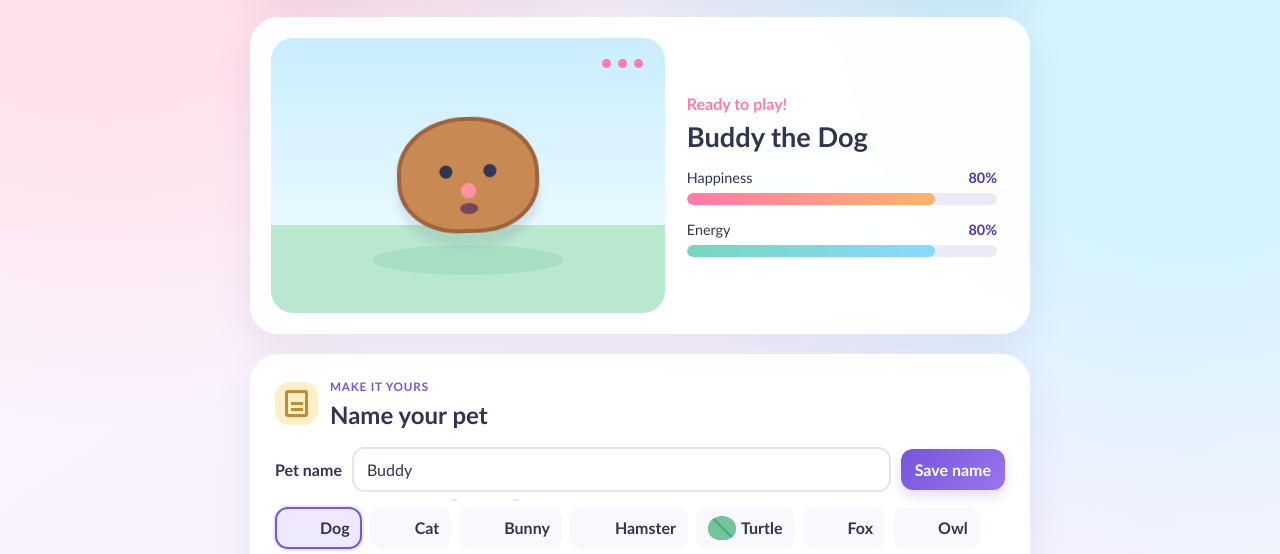
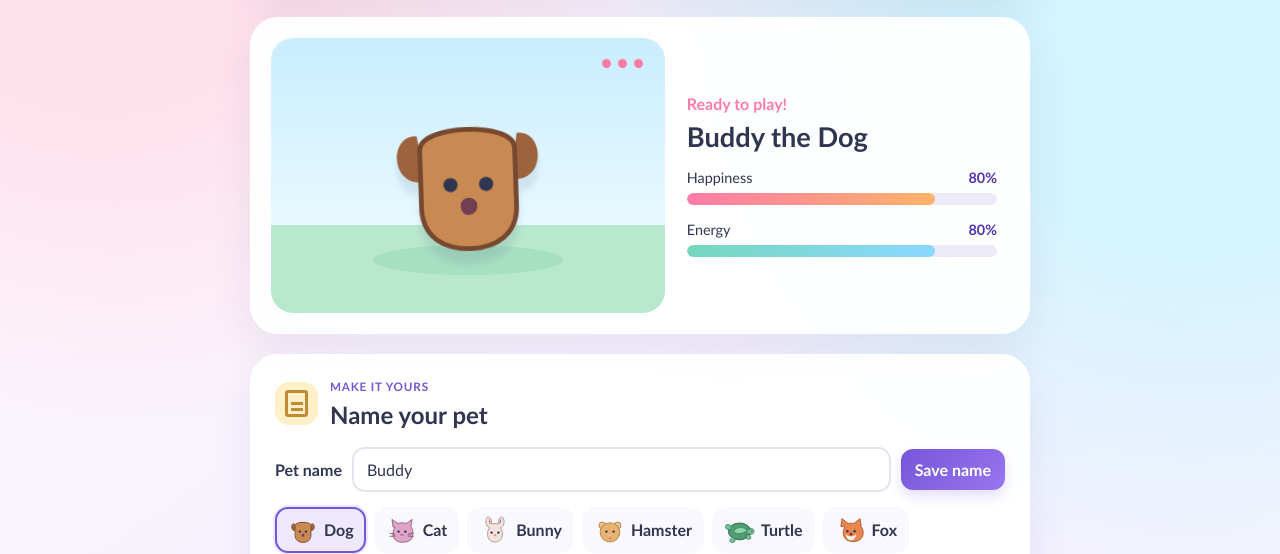
Before and after one commit to shenli32/MathSmart, a plain HTML site: page public/index.html in a window 1280 px wide. Shown: the part 253-807 px from the top of the page. Drawn offline with Linux system fonts and the light colour scheme.

Commit message:
Draw recognizable animal pets

```diff
--- a/public/app.js
+++ b/public/app.js
@@ -2,6 +2,22 @@ const pets = {
   dog: { label: "Dog" }, cat: { label: "Cat" }, bunny: { label: "Bunny" }, hamster: { label: "Hamster" },
   turtle: { label: "Turtle" }, fox: { label: "Fox" }, owl: { label: "Owl" }, penguin: { label: "Penguin" },
   frog: { label: "Frog" }, parrot: { label: "Parrot" },
+};
+
+const petSvg = type => {
+  const drawings = {
+    dog: `<svg viewBox="0 0 160 140" aria-hidden="true"><path fill="#9c633e" d="M38 36C15 34 14 75 40 75V46c15 19 29 27 40 27s25-8 40-27v29c26 0 25-41 2-39l-2 14c-13-13-26-20-40-20s-27 7-40 20z"/><path fill="#c98952" stroke="#75482f" stroke-width="4" d="M40 48c0-22 80-22 80 0v49c0 24-18 35-40 35s-40-11-40-35z"/><circle cx="65" cy="78" r="6" fill="#30364f"/><circle cx="95" cy="78" r="6" fill="#30364f"/><path fill="#704052" d="M73 96c0-9 14-9 14 0s-14 11-14 0z"/></svg>`,
+    cat: `<svg viewBox="0 0 160 140" aria-hidden="true"><path fill="#dfa5c8" stroke="#8c4e76" stroke-width="4" d="M35 55 30 17l29 21c13-5 29-5 42 0l29-21-5 38c7 9 10 20 10 34 0 29-20 42-50 42s-50-13-50-42c0-14 3-25 10-34z"/><circle cx="63" cy="78" r="6" fill="#30364f"/><circle cx="97" cy="78" r="6" fill="#30364f"/><path fill="none" stroke="#704052" stroke-width="4" stroke-linecap="round" d="M73 94q7 6 14 0M43 91 20 86m25 14-25 2m92-11 23-5m-25 14 25 2"/></svg>`,
+    bunny: `<svg viewBox="0 0 160 140" aria-hidden="true"><path fill="#f1e4dc" stroke="#a88c84" stroke-width="4" d="M53 59C27 52 31 3 48 5c17 2 15 35 15 35 9-3 25-3 34 0 0 0-2-33 15-35 17-2 21 47-5 54 7 8 10 18 10 31 0 27-17 40-37 40s-37-13-37-40c0-13 3-23 10-31z"/><path stroke="#ddaec0" stroke-width="5" d="M49 14c9 9 7 19 7 27m55-27c-9 9-7 19-7 27"/><circle cx="63" cy="83" r="6" fill="#30364f"/><circle cx="97" cy="83" r="6" fill="#30364f"/><path fill="#e994aa" d="M74 96c0-8 12-8 12 0s-12 8-12 0z"/></svg>`,
+    hamster: `<svg viewBox="0 0 160 140" aria-hidden="true"><circle cx="42" cy="47" r="17" fill="#edc38d" stroke="#a87545" stroke-width="4"/><circle cx="118" cy="47" r="17" fill="#edc38d" stroke="#a87545" stroke-width="4"/><ellipse cx="80" cy="82" rx="49" ry="48" fill="#e8b36f" stroke="#a87545" stroke-width="4"/><circle cx="62" cy="78" r="6" fill="#30364f"/><circle cx="98" cy="78" r="6" fill="#30364f"/><circle cx="80" cy="96" r="8" fill="#f3b0b8"/><path fill="none" stroke="#a87545" stroke-width="3" d="M80 103v10m-8 0h16"/></svg>`,
+    turtle: `<svg viewBox="0 0 160 140" aria-hidden="true"><ellipse cx="78" cy="77" rx="56" ry="42" fill="#4f9d70" stroke="#31704e" stroke-width="5"/><path fill="#72c49a" stroke="#31704e" stroke-width="4" d="M120 68c23-11 32 0 29 13-3 11-17 14-31 5M34 49c-16-13-28-5-26 7 2 11 12 15 25 11m4 44c-14 13-4 24 8 21 9-2 13-11 9-21m57-1c13 14 26 4 22-7-3-9-13-12-22-8z"/><path fill="#8dd6a9" stroke="#31704e" stroke-width="3" d="M48 77c14-23 49-29 66-4-10 9-21 14-34 15-13 1-23-3-32-11z"/><circle cx="139" cy="76" r="3" fill="#30364f"/></svg>`,
+    fox: `<svg viewBox="0 0 160 140" aria-hidden="true"><path fill="#e8864e" stroke="#a34c2b" stroke-width="4" d="M29 53 35 13l31 25c9-3 19-3 28 0l31-25 6 40c7 9 10 19 10 32 0 29-24 43-50 43s-50-14-50-43c0-13 3-23 10-32z"/><path fill="#fff4e5" d="M53 92q27 20 54 0c-5 21-17 29-27 29s-22-8-27-29z"/><circle cx="62" cy="76" r="6" fill="#30364f"/><circle cx="98" cy="76" r="6" fill="#30364f"/><path fill="#30364f" d="M74 91c0-8 12-8 12 0s-12 8-12 0z"/></svg>`,
+    owl: `<svg viewBox="0 0 160 140" aria-hidden="true"><path fill="#806ab4" stroke="#574486" stroke-width="4" d="M80 17c-35 0-54 27-49 75 3 30 24 40 49 40s46-10 49-40c5-48-14-75-49-75z"/><circle cx="57" cy="68" r="23" fill="#f5e6b7" stroke="#574486" stroke-width="4"/><circle cx="103" cy="68" r="23" fill="#f5e6b7" stroke="#574486" stroke-width="4"/><circle cx="58" cy="70" r="7" fill="#30364f"/><circle cx="102" cy="70" r="7" fill="#30364f"/><path fill="#e5a94d" d="m80 75 10 12-10 10-10-10z"/></svg>`,
+    penguin: `<svg viewBox="0 0 160 140" aria-hidden="true"><ellipse cx="80" cy="76" rx="48" ry="58" fill="#46516e" stroke="#30364f" stroke-width="4"/><ellipse cx="80" cy="84" rx="31" ry="45" fill="#f5f1e9"/><circle cx="63" cy="55" r="6" fill="white"/><circle cx="97" cy="55" r="6" fill="white"/><circle cx="63" cy="55" r="3" fill="#30364f"/><circle cx="97" cy="55" r="3" fill="#30364f"/><path fill="#f0b652" d="m70 67 20 0-10 13z"/><path fill="#f0b652" d="M51 127h24l-12 8zm34 0h24l-12 8z"/></svg>`,
+    frog: `<svg viewBox="0 0 160 140" aria-hidden="true"><circle cx="52" cy="40" r="24" fill="#79cf87" stroke="#3b9861" stroke-width="4"/><circle cx="108" cy="40" r="24" fill="#79cf87" stroke="#3b9861" stroke-width="4"/><ellipse cx="80" cy="86" rx="55" ry="45" fill="#66bd78" stroke="#3b9861" stroke-width="4"/><circle cx="52" cy="39" r="7" fill="#30364f"/><circle cx="108" cy="39" r="7" fill="#30364f"/><path fill="none" stroke="#3b9861" stroke-width="4" stroke-linecap="round" d="M54 96q26 21 52 0"/></svg>`,
+    parrot: `<svg viewBox="0 0 160 140" aria-hidden="true"><path fill="#4b9bd0" stroke="#326d9a" stroke-width="4" d="M73 30c-23 4-39 28-34 62 4 27 23 39 45 39 26 0 39-17 38-42-1-36-21-64-49-59z"/><path fill="#f0808b" d="M49 77c16-18 35-16 47 6-10 26-30 31-47 12z"/><circle cx="90" cy="53" r="7" fill="white"/><circle cx="92" cy="53" r="3" fill="#30364f"/><path fill="#f4c76b" stroke="#aa7541" stroke-width="3" d="m104 50 39 13-38 14z"/><path fill="#f4c76b" d="M65 127h20l-10 10z"/></svg>`,
+  };
+  return drawings[type] || drawings.dog;
 };
 
 const game = PetPocketStorage.get();
@@ -25,6 +41,7 @@ function render() {
   elements.title.textContent = `${game.name} the ${pet.label}`;
   elements.face.textContent = "";
   elements.face.className = `pet-face pet-art pet-${game.type}`;
+  elements.face.innerHTML = petSvg(game.type);
   elements.face.setAttribute("aria-label", `${game.name} the ${pet.label}`);
   elements.coins.textContent = game.coins;
   elements.savings.textContent = game.coins;
@@ -33,7 +50,10 @@ function render() {
   elements.happinessMeter.style.width = `${game.happiness}%`;
   elements.energyValue.textContent = `${game.energy}%`;
   elements.energyMeter.style.width = `${game.energy}%`;
-  document.querySelectorAll(".pet-choice").forEach(button => button.classList.toggle("selected", button.dataset.pet === game.type));
+  document.querySelectorAll(".pet-choice").forEach(button => {
+    button.classList.toggle("selected", button.dataset.pet === game.type);
+    button.querySelector(".choice-art").innerHTML = petSvg(button.dataset.pet);
+  });
 }
 
 function say(message, mood = "") {
--- a/public/styles.css
+++ b/public/styles.css
@@ -44,6 +44,11 @@ button:focus-visible, input:focus-visible { outline: 4px solid #8ac7ff99; outlin
 .pet-frog { --pet-color: #7acb88; --pet-dark: #3c9860; border-radius: 48% 48% 42% 42%; }
 .pet-parrot { --pet-color: #f0808b; --pet-dark: #b34b63; border-radius: 48% 48% 42% 42%; }.pet-parrot::after { background: #f4c76b; }
 .choice-art { width: 28px; height: 24px; border-width: 2px; filter: none; vertical-align: middle; flex: 0 0 auto; }.choice-art::before { inset: 24% 10% 18%; background: radial-gradient(circle at 28% 38%, #30364f 0 2px, transparent 3px), radial-gradient(circle at 72% 38%, #30364f 0 2px, transparent 3px), radial-gradient(circle at 50% 76%, #ff91a9 0 3px, transparent 4px); }.choice-art::after { bottom: 11%; width: 6px; height: 4px; }
+.pet-art { width: 190px; height: 170px; border: 0; border-radius: 0; background: transparent; box-shadow: none; clip-path: none; filter: drop-shadow(0 13px 3px #56608022); }
+.pet-art::before, .pet-art::after, .choice-art::before, .choice-art::after { content: none; }
+.pet-art svg { display: block; width: 100%; height: 100%; }
+.choice-art { width: 32px; height: 28px; border: 0; border-radius: 0; background: transparent; box-shadow: none; clip-path: none; }
+.choice-art svg { display: block; width: 100%; height: 100%; }
 .brand-star { position: relative; }.brand-star::before, .brand-star::after { content: ""; position: absolute; width: 20px; height: 5px; border-radius: 5px; background: white; }.brand-star::after { transform: rotate(90deg); }
 .sparkle::before, .sparkle::after { content: ""; position: absolute; width: 7px; height: 7px; border-radius: 50%; background: #ffd166; }.sparkle::before { right: 28px; bottom: 18px; }.sparkle::after { right: 8px; bottom: 34px; }
 .hearts { display: flex; gap: 7px; }.hearts span { width: 9px; height: 9px; border-radius: 50%; background: var(--pink); }.section-icon { position: relative; }.note-icon::before { content: ""; width: 17px; height: 21px; border: 3px solid #c08b32; border-radius: 3px; }.note-icon::after { content: ""; position: absolute; width: 12px; height: 3px; background: #c08b32; box-shadow: 0 6px #c08b32; }.heart-icon::before { content: ""; width: 17px; height: 17px; background: var(--pink); transform: rotate(45deg); border-radius: 4px; }.math-icon { color: var(--purple); font-weight: 900; font-size: 1.8rem; }.savings-icon { color: #aa7a17; font-weight: 900; font-size: 2rem; }
```
